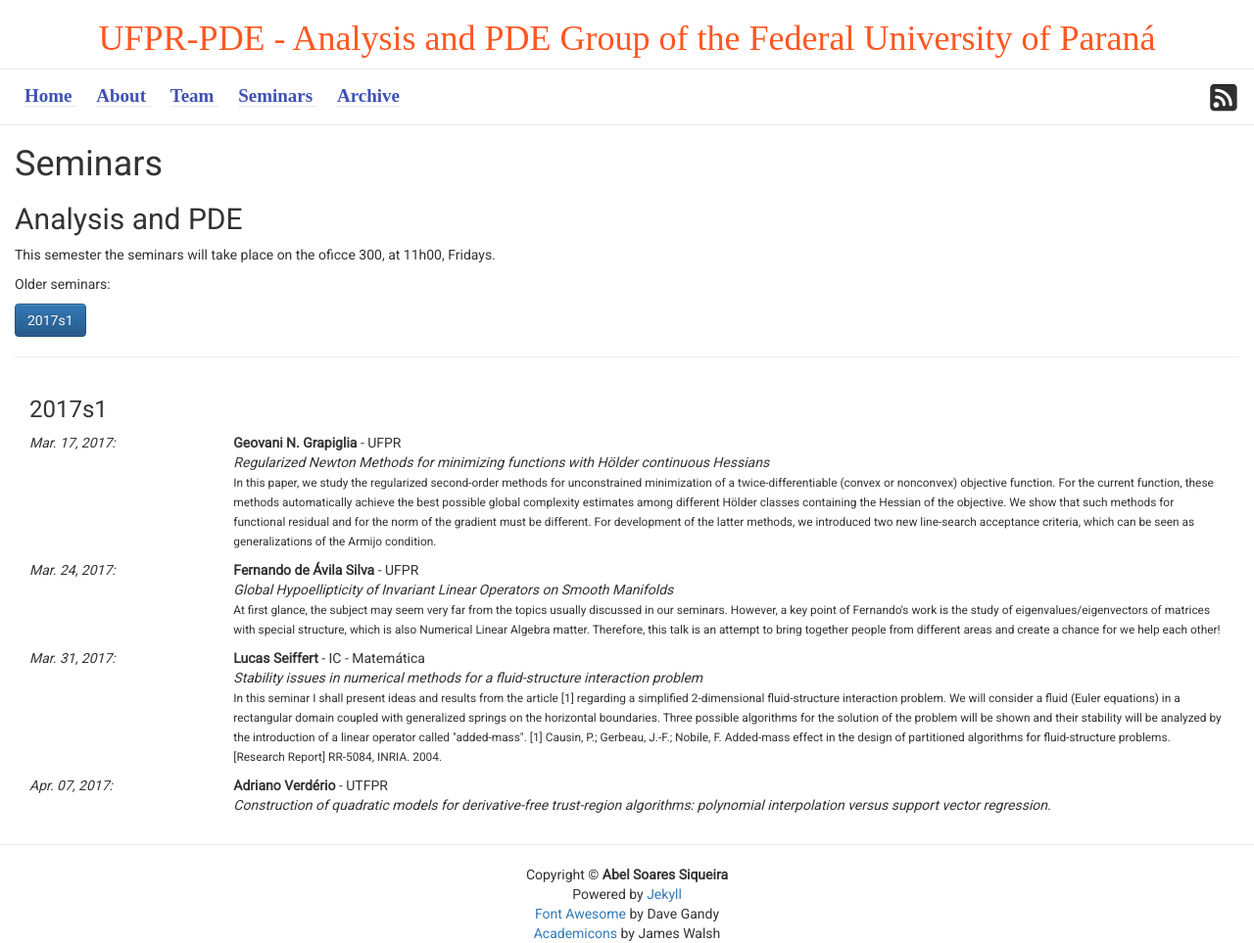
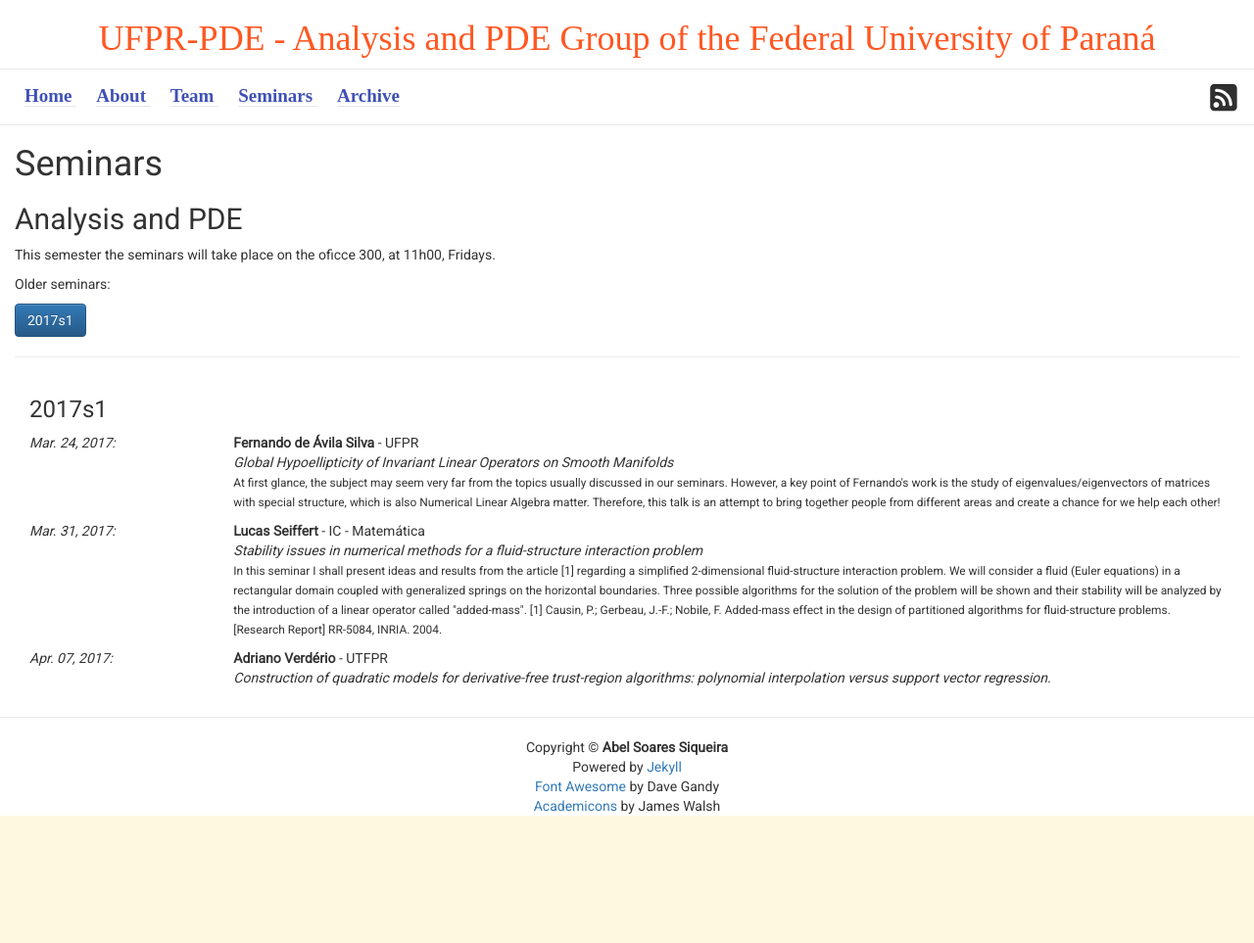
Before and after one commit to ufpr-pde/ufpr-opt.github.io, a Jekyll site: the page built from d_seminars.md, in a window 1280 px wide. Shown: the whole page at 98% size. Built offline with Jekyll 4.4.1, drawn with Linux system fonts in a browser that asks for light colours; some web fonts are replaced; after the commit the page ends 900 px from its top, so only the background shows below that.

Commit message:
Update seminars.yml

```diff
--- a/_data/seminars.yml
+++ b/_data/seminars.yml
@@ -1,19 +1,3 @@
-- author: Geovani N. Grapiglia
-  date: 2017-03-17
-  semester: 2017s1
-  affiliation: UFPR
-  title: Regularized Newton Methods for minimizing functions with Hölder continuous Hessians
-  abstract: >
-    In this paper, we study the regularized second-order methods for
-    unconstrained minimization of a twice-differentiable (convex or nonconvex)
-    objective function. For the current function, these methods automatically
-    achieve the best possible global complexity estimates among different
-    Hölder classes containing the Hessian of the objective. We show that such
-    methods for functional residual and for the norm of the gradient must be
-    different. For development of the latter methods, we introduced two new
-    line-search acceptance criteria, which can be seen as generalizations of
-    the Armijo condition.
-
 - author: Fernando de Ávila Silva
   date: 2017-03-24
   semester: 2017s1
```
